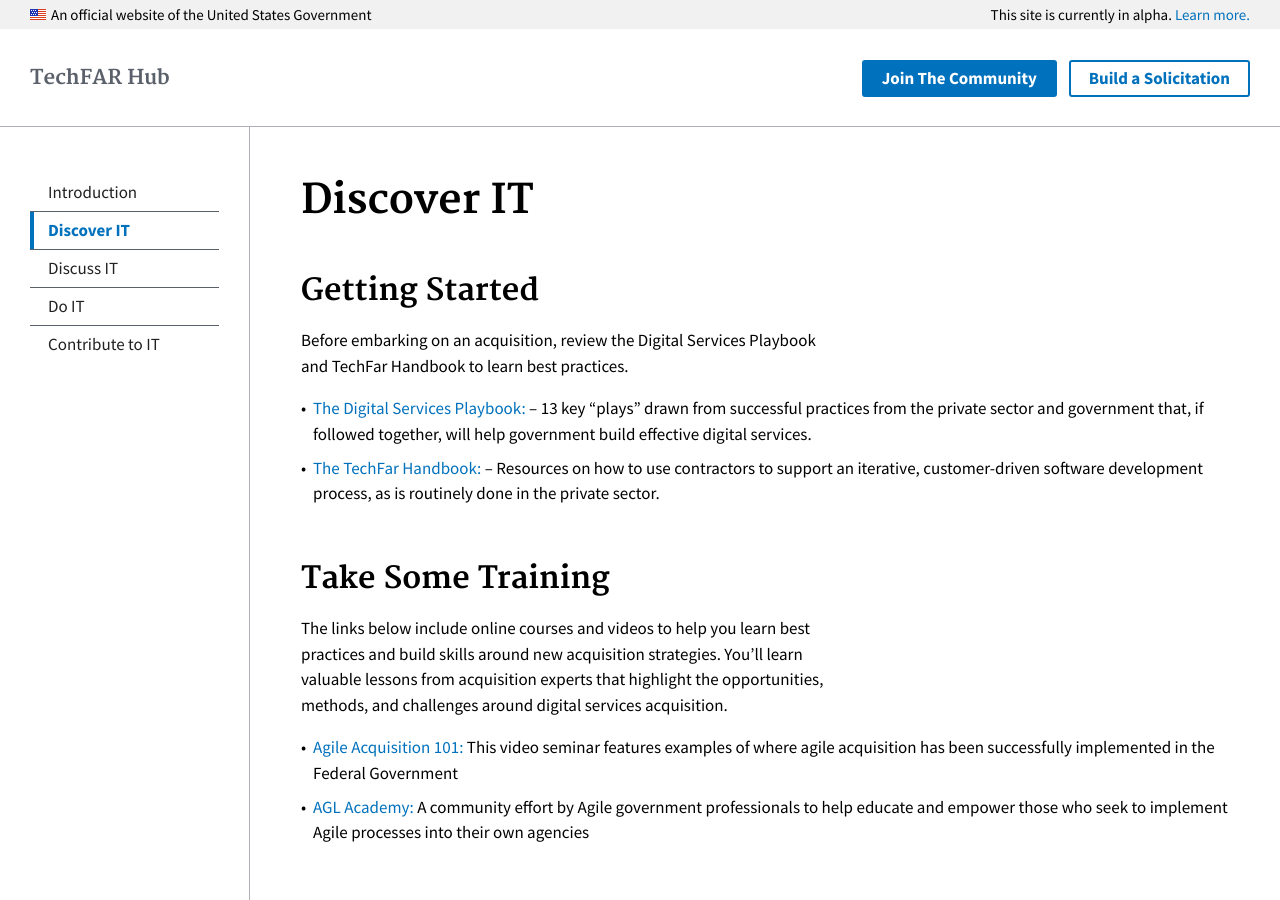
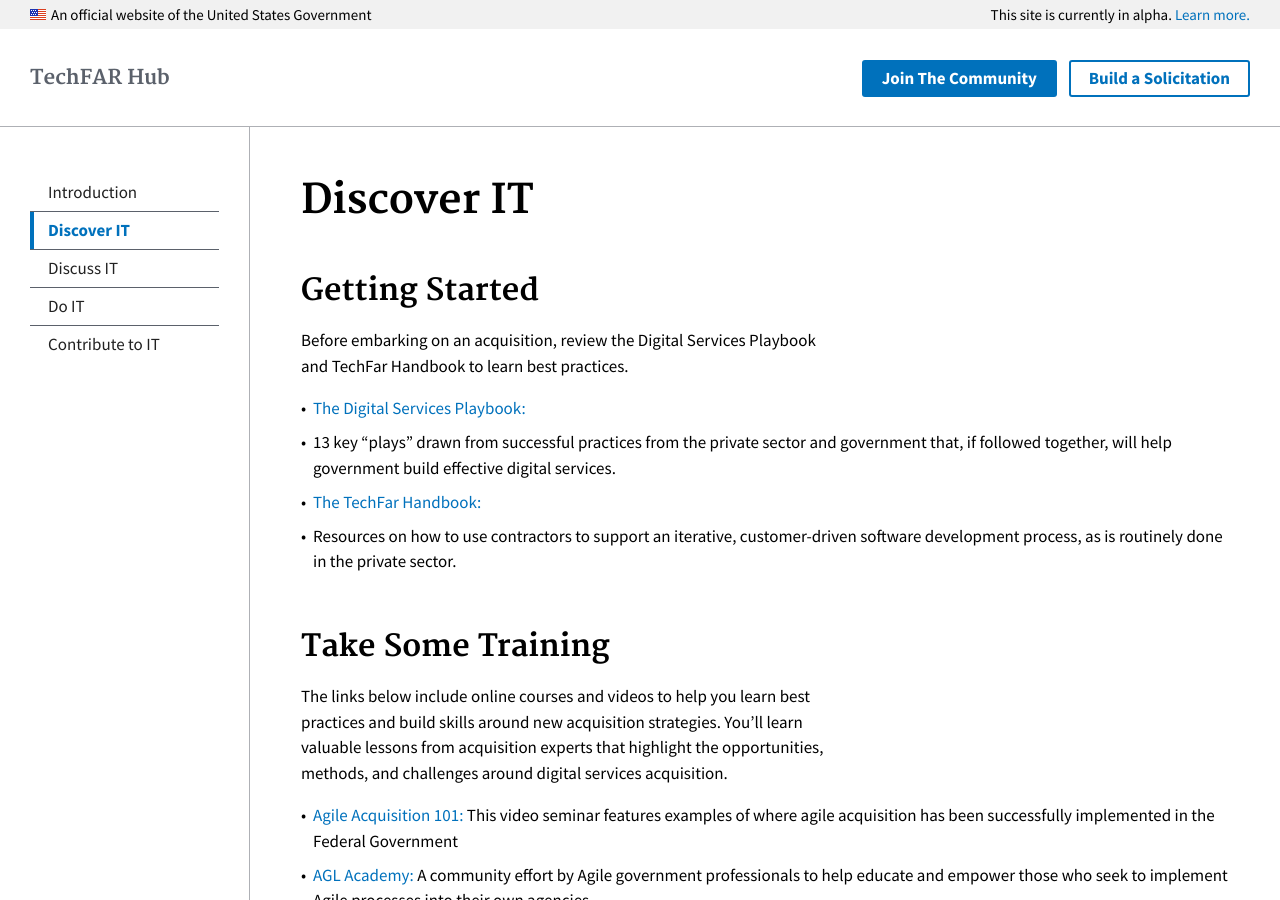
Before and after one commit to usds/techfar-hub, a Jekyll site: the page built from _topics/1_discover-it.md, in a window 1280 px wide and 900 px high. Built offline with Jekyll 4.4.1, drawn with Linux system fonts in a browser that asks for light colours.

Commit message:
Fixed format

```diff
--- a/_topics/1_discover-it.md
+++ b/_topics/1_discover-it.md
@@ -10,9 +10,9 @@
 Before embarking on an acquisition, review the Digital Services Playbook and TechFar Handbook to learn best practices.
 
 - [The Digital Services Playbook:](https://playbook.cio.gov){:target="_blank"}
--- 13 key “plays” drawn from successful practices from the private sector and government that, if followed together, will help government build effective digital services.
+-   13 key “plays” drawn from successful practices from the private sector and government that, if followed together, will help government build effective digital services.
 - [The TechFar Handbook:](https://playbook.cio.gov/techFAR){:target="_blank"}
--- Resources on how to use contractors to support an iterative, customer-driven software development process, as is routinely done in the private sector.
+-   Resources on how to use contractors to support an iterative, customer-driven software development process, as is routinely done in the private sector.
 
 
 ## Take Some Training
```
